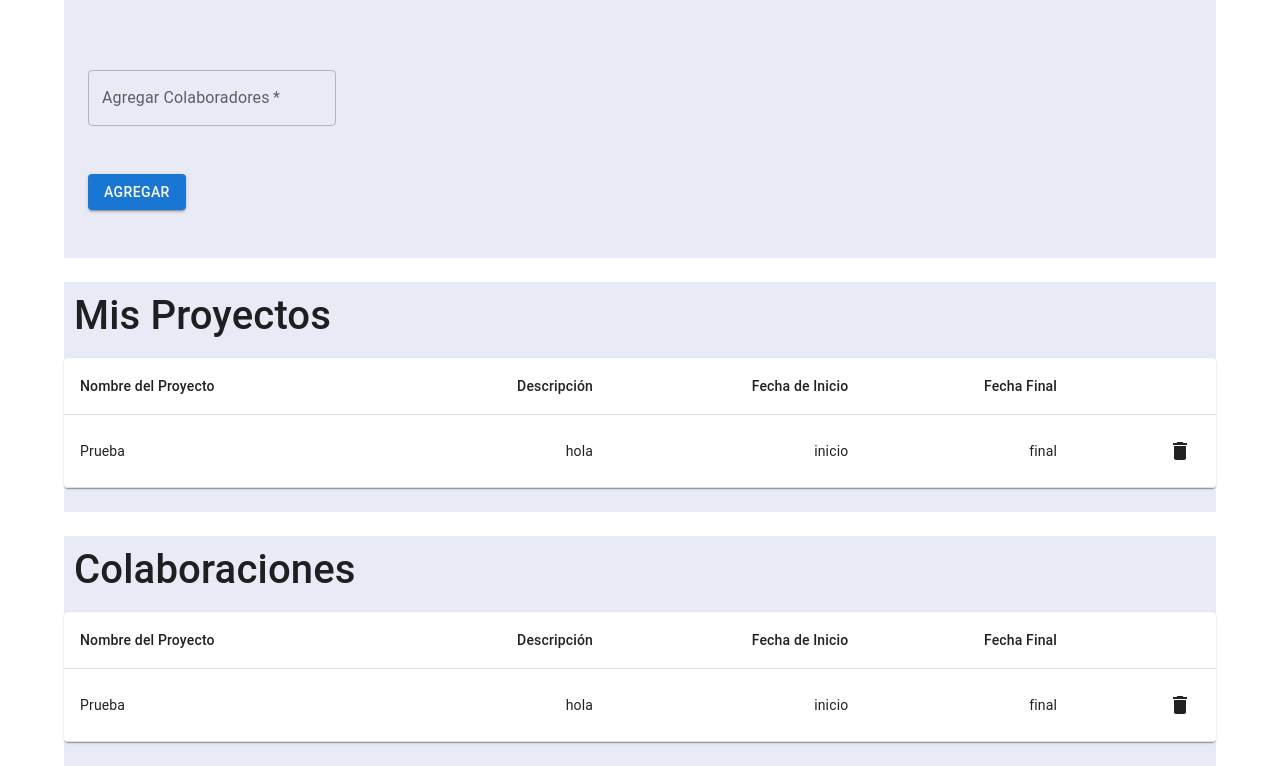
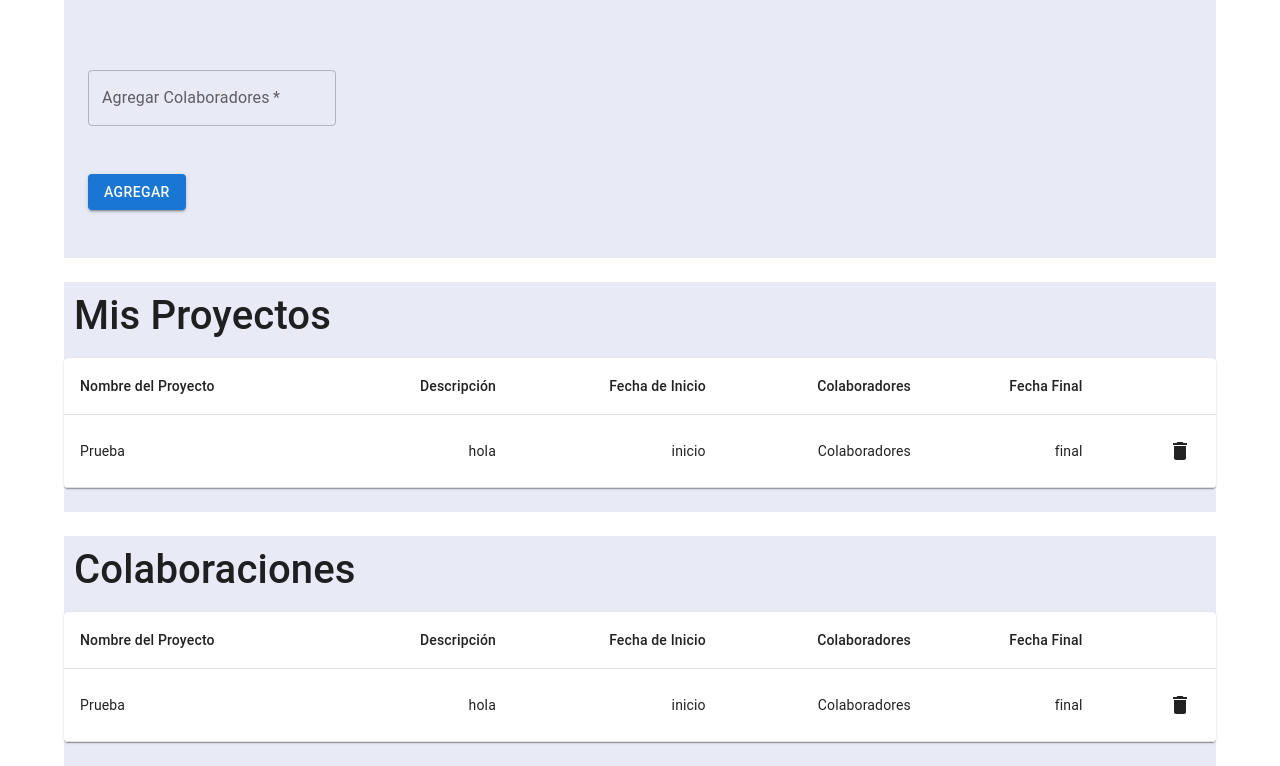
Before and after one commit to KevinVillM/dsi-gestor-cliente, a React (Vite) app: page /proyectos in a window 1280 px wide. Shown: the part 658-1424 px from the top of the page. Built offline with nearby package versions, Linux system fonts and the light colour scheme.

Commit message:
add campo colaboradores

```diff
--- a/src/pages/Proyectos.jsx
+++ b/src/pages/Proyectos.jsx
@@ -31,12 +31,12 @@ import DeleteIcon from '@mui/icons-material/Delete';
 
 function Proyectos() {
 
-    function createData(nombreproyecto, descripción, fechaInicio, fechaFinal, eliminar) {
-        return { nombreproyecto, descripción, fechaInicio, fechaFinal,eliminar };
+    function createData(nombreproyecto, descripción, fechaInicio,colaboradores, fechaFinal, eliminar) {
+        return { nombreproyecto, descripción, fechaInicio, colaboradores,  fechaFinal,eliminar };
     }
 
     const rows = [//metodo para agregar contenido a las tablas
-        createData('Prueba', 'hola', 'inicio', 'final'),
+        createData('Prueba', 'hola', 'inicio','Colaboradores', 'final'),
 
     ];
     const handleEliminarMyProyect = () => {
@@ -130,6 +130,7 @@ function Proyectos() {
                                         <TableCell>Nombre del Proyecto</TableCell>
                                         <TableCell align="right">Descripción</TableCell>
                                         <TableCell align="right">Fecha de Inicio</TableCell>
+                                        <TableCell align="right">Colaboradores</TableCell>
                                         <TableCell align="right">Fecha Final</TableCell>
                                         <TableCell align="right"></TableCell>
 
@@ -143,6 +144,7 @@ function Proyectos() {
                                             </TableCell>
                                             <TableCell align="right">{row.descripción}</TableCell>
                                             <TableCell align="right">{row.fechaInicio}</TableCell>
+                                            <TableCell align="right">{row.colaboradores}</TableCell>
                                             <TableCell align="right">{row.fechaFinal}</TableCell>
                                             <TableCell align="right"> <IconButton
                                             id='deleteMyProyect'
@@ -172,6 +174,7 @@ function Proyectos() {
                                         <TableCell>Nombre del Proyecto</TableCell>
                                         <TableCell align="right">Descripción</TableCell>
                                         <TableCell align="right">Fecha de Inicio</TableCell>
+                                        <TableCell align="right">Colaboradores</TableCell>
                                         <TableCell align="right">Fecha Final</TableCell>
                                         <TableCell align="right"></TableCell>
 
@@ -185,6 +188,7 @@ function Proyectos() {
                                             </TableCell>
                                             <TableCell align="right">{row.descripción}</TableCell>
                                             <TableCell align="right">{row.fechaInicio}</TableCell>
+                                            <TableCell align="right">{row.colaboradores}</TableCell>
                                             <TableCell align="right">{row.fechaFinal}</TableCell>
                                             <TableCell align="right">
                                                  <IconButton
```
